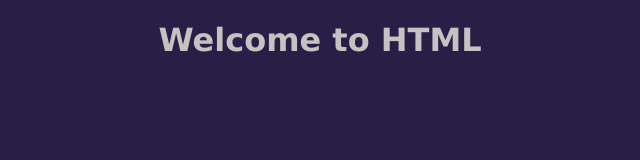
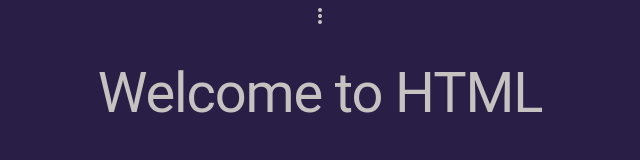
Before and after one commit to Cam-Black/web-dev, a plain HTML site: page HTML/welcome.html in a window 1280 px wide. Shown: the whole page, without its empty margins (320-960 px from the left). Drawn offline with nearby package versions, Linux system fonts and the light colour scheme.

Commit message:
Added stuff

```diff
--- a/HTML/welcome.css
+++ b/HTML/welcome.css
@@ -3,6 +3,11 @@ body {
     text-align: center;
     background: rgb(41, 31, 70);
     font-family:'Lucida Sans', 'Lucida Sans Regular', 'Lucida Grande', 'Lucida Sans Unicode', Geneva, Verdana, sans-serif;
+}
+
+#menu {
+    padding: 10px;
+    text-align: left;
 }
 
 p {
--- a/HTML/welcome.html
+++ b/HTML/welcome.html
@@ -5,9 +5,22 @@
     <meta http-equiv="X-UA-Compatible" content="IE=edge">
     <meta name="viewport" content="width=device-width, initial-scale=1.0">
     <title>Welcome</title>
-    <link rel="stylesheet" href="./welcome.css">
+    <link rel="stylesheet" href="https://fonts.googleapis.com/icon?family=Material+Icons">
+    <link rel="stylesheet" href="https://code.getmdl.io/1.3.0/material.indigo-pink.min.css">
+    <link rel="stylesheet" href="./welcome.css" />
+    <script defer src="https://code.getmdl.io/1.3.0/material.min.js"></script>
 </head>
 <body>
+    <button id="menu" class="mdl-button mdl-js-button mdl-button--icon">
+        <i class="material-icons">more_vert</i>
+    </button>
+
+    <ul class="mdl-menu mdl-menu--bottom-left mdl-js-menu mdl-js-ripple-effect"
+    for="menu">
+        <li class="mdl-menu__item">Home</li>
+        <li class="mdl-menu__item mdl-menu__item--full-bleed-divider">About</li>
+        <li class="mdl-menu__item">Contact Us</li>
+    </ul>
     <h1>Welcome to HTML</h1>
 
 </body>
```
